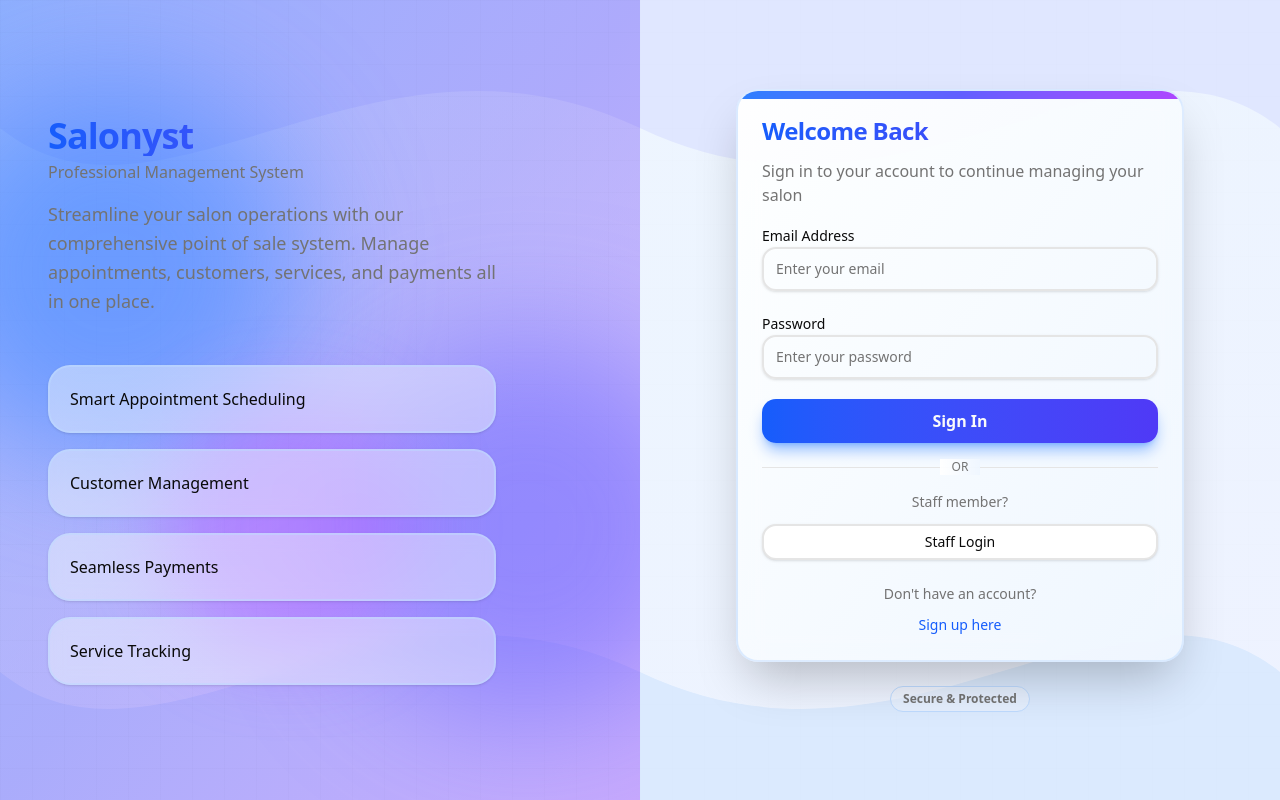
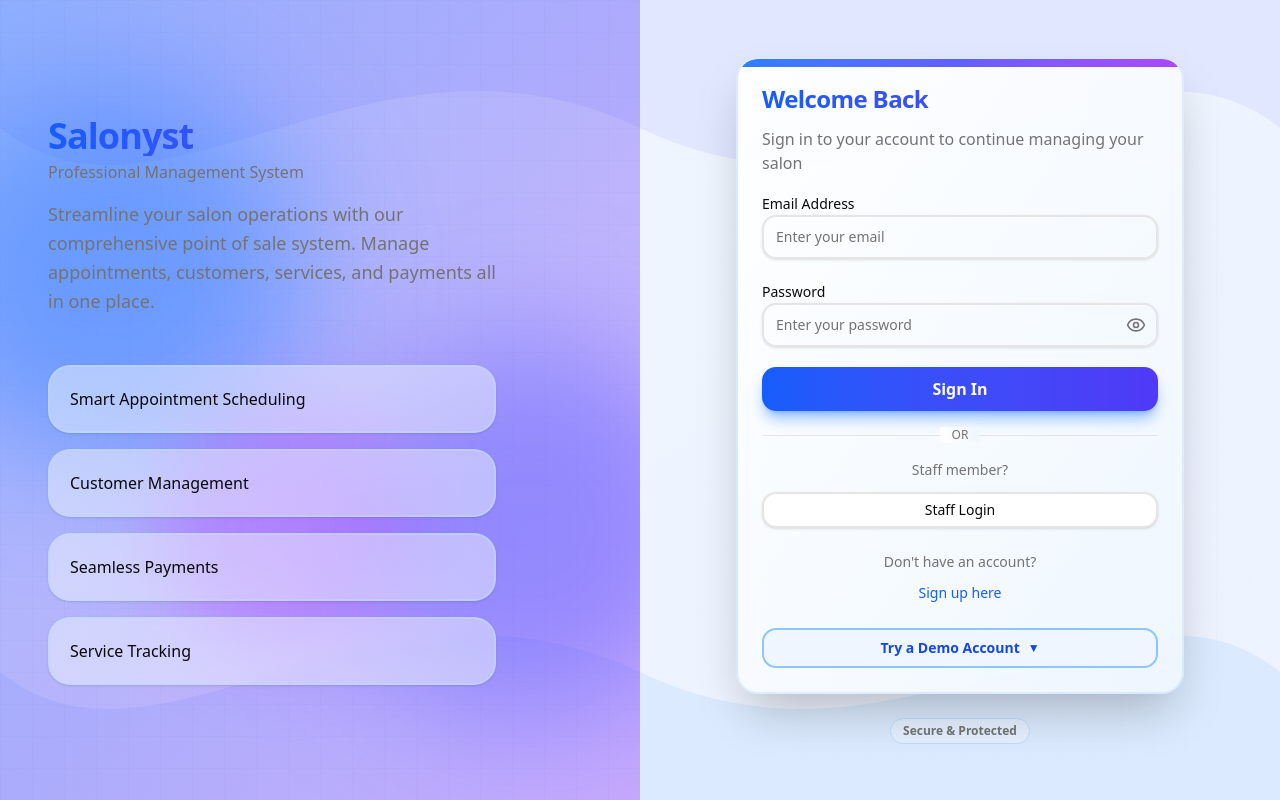
Before and after one commit to GibsonWaheire/POS_salon-, a React (Vite) app in the folder frontend/: page /login in a window 1280 px wide. Built offline with nearby package versions, Linux system fonts and the light colour scheme; no server answers.

Commit message:
Add demo access toggle and password visibility toggle to login pages
- Login: collapsible "Try a Demo Account" section showing demo emails with WhatsApp button to get password
- StaffLogin: same toggle for demo Staff ID/PIN via WhatsApp
- Login: eye icon to show/hide password field

```diff
--- a/frontend/src/pages/Login.jsx
+++ b/frontend/src/pages/Login.jsx
@@ -1,5 +1,6 @@
-import { useState, useEffect } from "react"
+import { useState, useEffect, useRef } from "react"
 import { useNavigate, useSearchParams, Link } from "react-router-dom"
+import { Eye, EyeOff } from "lucide-react"
 import { Card, CardContent, CardDescription, CardHeader, CardTitle } from "@/components/ui/card"
 import { Input } from "@/components/ui/input"
 import { Label } from "@/components/ui/label"
@@ -19,6 +20,8 @@ export default function Login() {
   const [password, setPassword] = useState("")
   const [error, setError] = useState("")
   const [loading, setLoading] = useState(false)
+  const [showDemo, setShowDemo] = useState(false)
+  const [showPassword, setShowPassword] = useState(false)
   const { login } = useAuth()
   const navigate = useNavigate()
   const [searchParams] = useSearchParams()
@@ -199,16 +202,26 @@ export default function Login() {
                   <Label htmlFor="password" className="text-sm font-medium">
                     Password
                   </Label>
+                  <div className="relative">
                     <Input
                       id="password"
-                    type="password"
+                      type={showPassword ? "text" : "password"}
                       placeholder="Enter your password"
                       value={password}
                       onChange={(e) => setPassword(e.target.value)}
                       required
                       disabled={loading}
-                    className="h-11 text-base rounded-xl border-2 focus:border-blue-400 dark:focus:border-blue-600 transition-colors"
+                      className="h-11 text-base rounded-xl border-2 focus:border-blue-400 dark:focus:border-blue-600 transition-colors pr-11"
                     />
+                    <button
+                      type="button"
+                      onClick={() => setShowPassword(!showPassword)}
+                      className="absolute right-3 top-1/2 -translate-y-1/2 text-muted-foreground hover:text-foreground transition-colors"
+                      tabIndex={-1}
+                    >
+                      {showPassword ? <EyeOff className="w-5 h-5" /> : <Eye className="w-5 h-5" />}
+                    </button>
+                  </div>
                 </div>
 
                 <Button
@@ -259,6 +272,49 @@ export default function Login() {
                   Sign up here
                 </Link>
               </div>
+
+              {/* Demo Access Toggle */}
+              <div className="mt-6">
+                <button
+                  type="button"
+                  onClick={() => setShowDemo(!showDemo)}
+                  className="w-full h-10 rounded-xl border-2 border-blue-300 dark:border-blue-700 bg-blue-50 dark:bg-blue-950/40 text-blue-700 dark:text-blue-300 text-sm font-semibold hover:bg-blue-100 dark:hover:bg-blue-900/50 hover:border-blue-400 transition-all flex items-center justify-center gap-2"
+                >
+                  {showDemo ? "Hide Demo Access" : "Try a Demo Account"}
+                  <span className="text-xs">{showDemo ? "▲" : "▼"}</span>
+                </button>
+
+                {showDemo && (
+                  <div className="mt-3 p-4 rounded-2xl bg-blue-50/60 dark:bg-blue-950/30 border-2 border-blue-200 dark:border-blue-800">
+                    <p className="text-xs text-muted-foreground mb-3 text-center">
+                      Use one of these emails, then get the password via WhatsApp
+                    </p>
+                    <div className="space-y-2 mb-3">
+                      <div className="flex items-center justify-between text-xs bg-white dark:bg-blue-900/20 rounded-xl px-3 py-2 border border-blue-200 dark:border-blue-700">
+                        <span className="text-muted-foreground">Admin</span>
+                        <span className="font-mono font-medium text-blue-700 dark:text-blue-300">admin@salon.com</span>
+                      </div>
+                      <div className="flex items-center justify-between text-xs bg-white dark:bg-blue-900/20 rounded-xl px-3 py-2 border border-blue-200 dark:border-blue-700">
+                        <span className="text-muted-foreground">Manager</span>
+                        <span className="font-mono font-medium text-blue-700 dark:text-blue-300">manager@salon.com</span>
+                      </div>
+                    </div>
+                    <a
+                      href="https://wa.me/254727957175?text=Hi%2C%20I%27d%20like%20the%20demo%20password%20for%20Salonyst"
+                      target="_blank"
+                      rel="noopener noreferrer"
+                      className="flex items-center justify-center gap-2 w-full h-10 rounded-xl bg-green-500 hover:bg-green-600 text-white text-sm font-semibold transition-all duration-200 hover:shadow-lg hover:shadow-green-500/30 hover:-translate-y-0.5"
+                    >
+                      <img
+                        src="https://upload.wikimedia.org/wikipedia/commons/6/6b/WhatsApp.svg"
+                        alt="WhatsApp"
+                        className="w-5 h-5"
+                      />
+                      Get Demo Password on WhatsApp
+                    </a>
+                  </div>
+                )}
+              </div>
             </CardContent>
           </Card>
 
--- a/frontend/src/pages/StaffLogin.jsx
+++ b/frontend/src/pages/StaffLogin.jsx
@@ -11,6 +11,7 @@ export default function StaffLogin() {
   const [pin, setPin] = useState("")
   const [error, setError] = useState("")
   const [loading, setLoading] = useState(false)
+  const [showDemo, setShowDemo] = useState(false)
   const { staffLogin } = useAuth()
   const navigate = useNavigate()
   const staffIdRef = useRef(null)
@@ -222,6 +223,39 @@ export default function StaffLogin() {
         <p className="text-center text-xs text-muted-foreground mt-4">
           PIN is not saved on this device for security
         </p>
+
+        {/* Demo Access Toggle */}
+        <div className="mt-4">
+          <button
+            type="button"
+            onClick={() => setShowDemo(!showDemo)}
+            className="w-full h-10 rounded-xl border-2 border-border bg-muted/50 text-foreground text-sm font-semibold hover:bg-muted transition-all flex items-center justify-center gap-2"
+          >
+            {showDemo ? "Hide Demo Access" : "Try a Demo Account"}
+            <span className="text-xs">{showDemo ? "▲" : "▼"}</span>
+          </button>
+
+          {showDemo && (
+            <div className="mt-3 p-4 rounded-2xl bg-muted/40 border-2 border-border">
+              <p className="text-xs text-muted-foreground mb-3 text-center">
+                Contact us via WhatsApp to get a demo Staff ID and PIN
+              </p>
+              <a
+                href="https://wa.me/254727957175?text=Hi%2C%20I%27d%20like%20the%20demo%20Staff%20ID%20and%20PIN%20for%20Salonyst"
+                target="_blank"
+                rel="noopener noreferrer"
+                className="flex items-center justify-center gap-2 w-full h-10 rounded-xl bg-green-500 hover:bg-green-600 text-white text-sm font-semibold transition-all duration-200 hover:shadow-lg hover:shadow-green-500/30 hover:-translate-y-0.5"
+              >
+                <img
+                  src="https://upload.wikimedia.org/wikipedia/commons/6/6b/WhatsApp.svg"
+                  alt="WhatsApp"
+                  className="w-5 h-5"
+                />
+                Get Demo Access on WhatsApp
+              </a>
+            </div>
+          )}
+        </div>
       </div>
     </div>
   )
```
Lines whose indentation alone changed are shown as unchanged.
